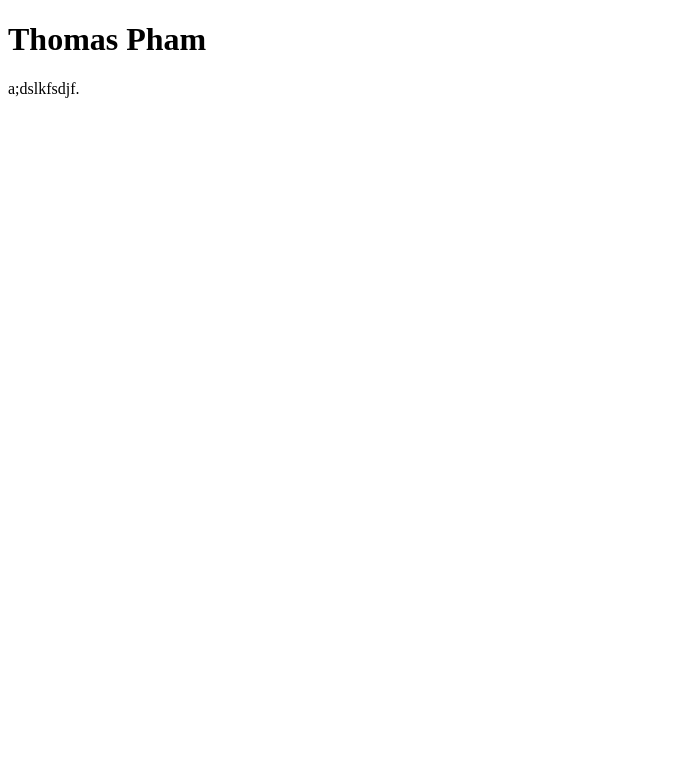
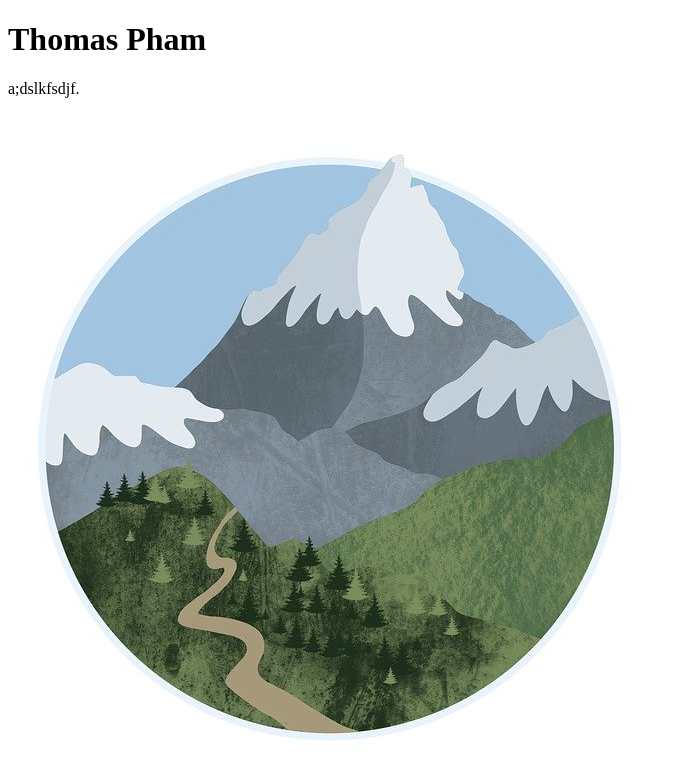
Before and after one commit to Robloxianfdsa/Robloxianfdsa.github.io, a plain HTML site: page index.html in a window 1280 px wide. Shown: the whole page, without its empty margins (0-676 px from the left). Drawn offline with Linux system fonts and the light colour scheme.

Commit message:
Add files via upload

```diff
--- a/index.html
+++ b/index.html
@@ -8,5 +8,7 @@
 <h1>Thomas Pham</h1>
 <p>a;dslkfsdjf.</p>
 
+<img src="Images/Mountain.jpg">
+
 </body>
 </html>
```
Also changed, not shown: Images/Mountain.jpg (added).
